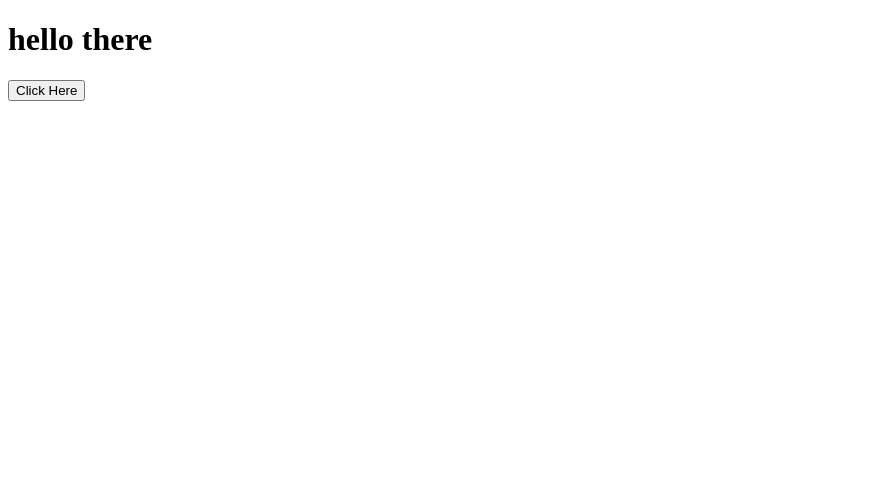
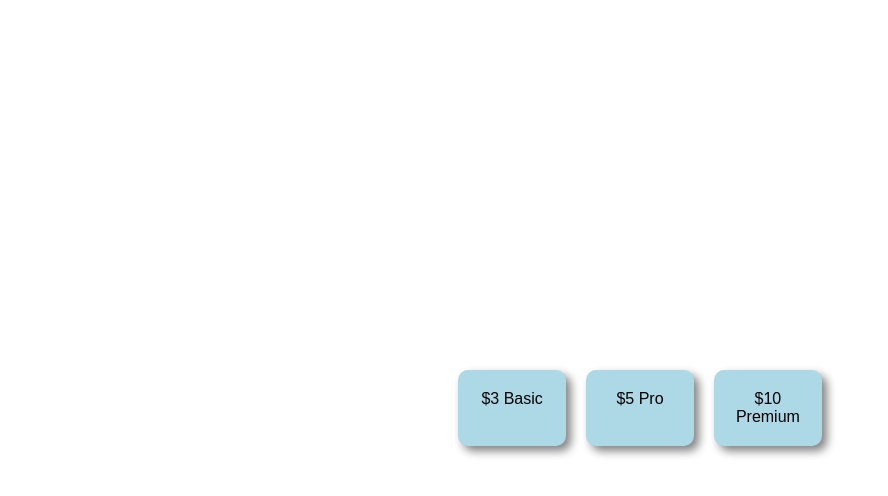
Before and after one commit to BrianJefferson/letphil-mentorship, a plain HTML site: page wave-5-work/final-projects/personal-dashboard/index.html in a window 1280 px wide. Shown: the whole page, without its empty margins (0-888 px from the left). Drawn offline with Linux system fonts and the light colour scheme.

Commit message:
updating local

```diff
--- a/wave-5-work/final-projects/personal-dashboard/index.html
+++ b/wave-5-work/final-projects/personal-dashboard/index.html
@@ -7,14 +7,10 @@
     <link rel="stylesheet" href="styles.css" />
 </head>
 <body>
-    <header>
-        <h1>hello there</h1>
-    </header>
-
-    <nav>
-        <button>
-            Click Here
-        </button>
-    </nav>
+   <section class="pricing">
+    <div class="card">Basic</div>
+    <div class="card">Pro</div>
+    <div class="card">Premium</div>
+   </section>
 </body>
 </html>
--- a/wave-5-work/final-projects/personal-dashboard/styles.css
+++ b/wave-5-work/final-projects/personal-dashboard/styles.css
@@ -0,0 +1,38 @@
+body {
+    font-family: Arial, sans-serif;
+    display: flex;
+    justify-content: center;
+    align-items: center;
+    height: 100vh;
+}
+
+.pricing {
+    display: flex;
+    gap: 20px;
+}
+
+.card {
+    flex: 1;
+    padding: 20px;
+    text-align: center;
+    background-color: lightblue;
+    border-radius: 10px;
+    box-shadow: 5px 5px 10px grey;
+}
+
+.card:nth-child(1):before {
+    content: " $3 ";
+}
+
+.card:nth-child(2):before {
+    content: " $5 ";
+}
+
+.card:nth-child(3):before {
+    content: " $10 ";
+}
+
+
+.card:hover {
+    background-color: rgb(86, 186, 252);
+}
```
